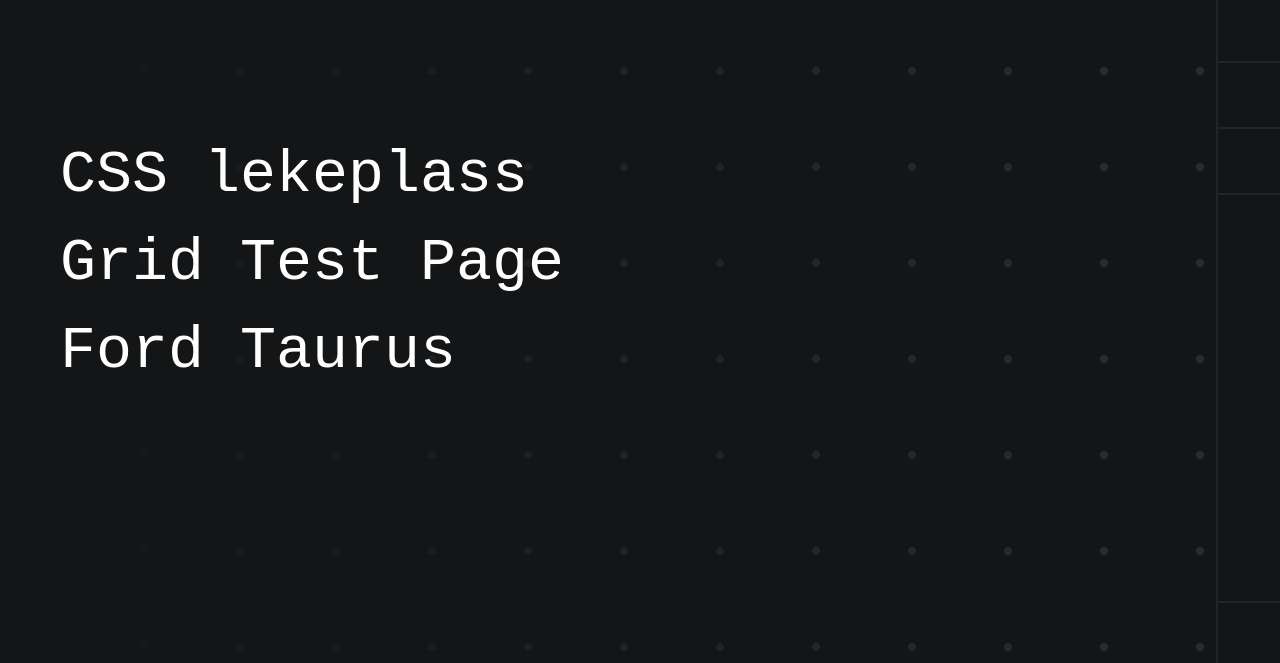
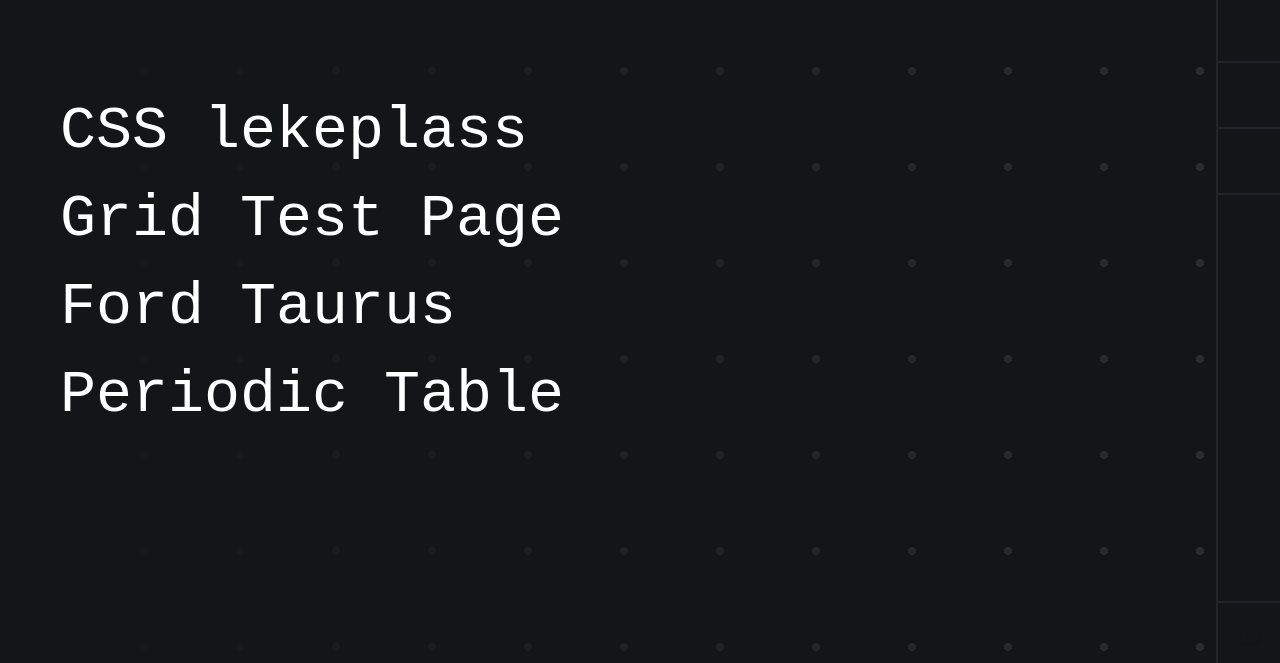
Before and after one commit to IT1-Nesbru-2023/JanCi, a plain HTML site: page index.html in a window 1280 px wide. Shown: the part 137-800 px from the top of the page. Drawn offline with Linux system fonts and the light colour scheme.

Commit message:
Update index.html

```diff
--- a/index.html
+++ b/index.html
@@ -14,6 +14,7 @@
             <a href="CSS_lekeplass/CSS_lekeplass.html" class="menuItem">CSS lekeplass</a>
             <a href="Plato/grid2.html" class="menuItem">Grid Test Page</a>
             <a href="TaurusWebsite/2004FordTaurus.html" class="menuItem">Ford Taurus</a>
+            <a href="periodicTable/periodic.html" class="menuItem">Periodic Table</a>
         </div>
         <div id="menuPattern"></div>
         <div id="menuGradient"></div>
```
